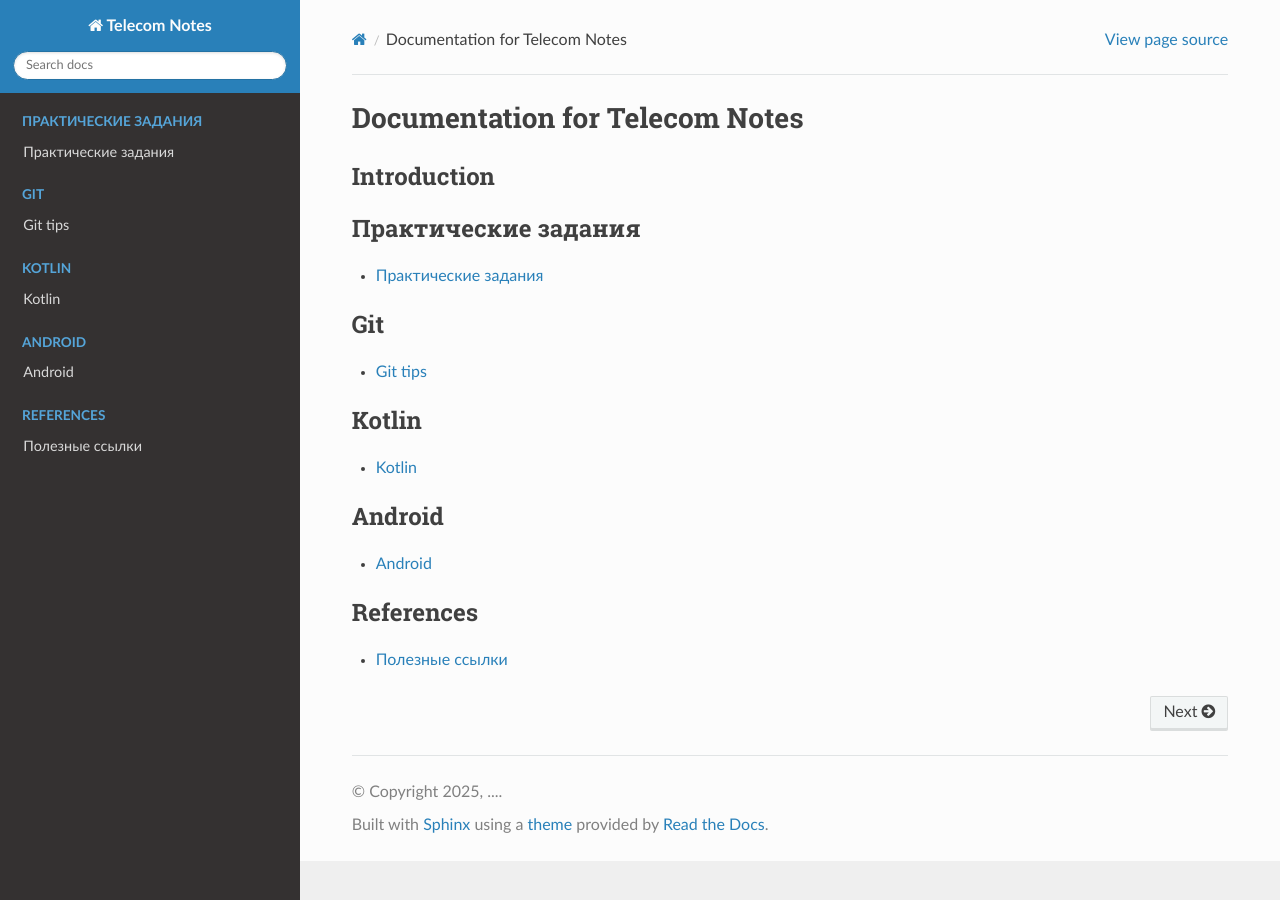
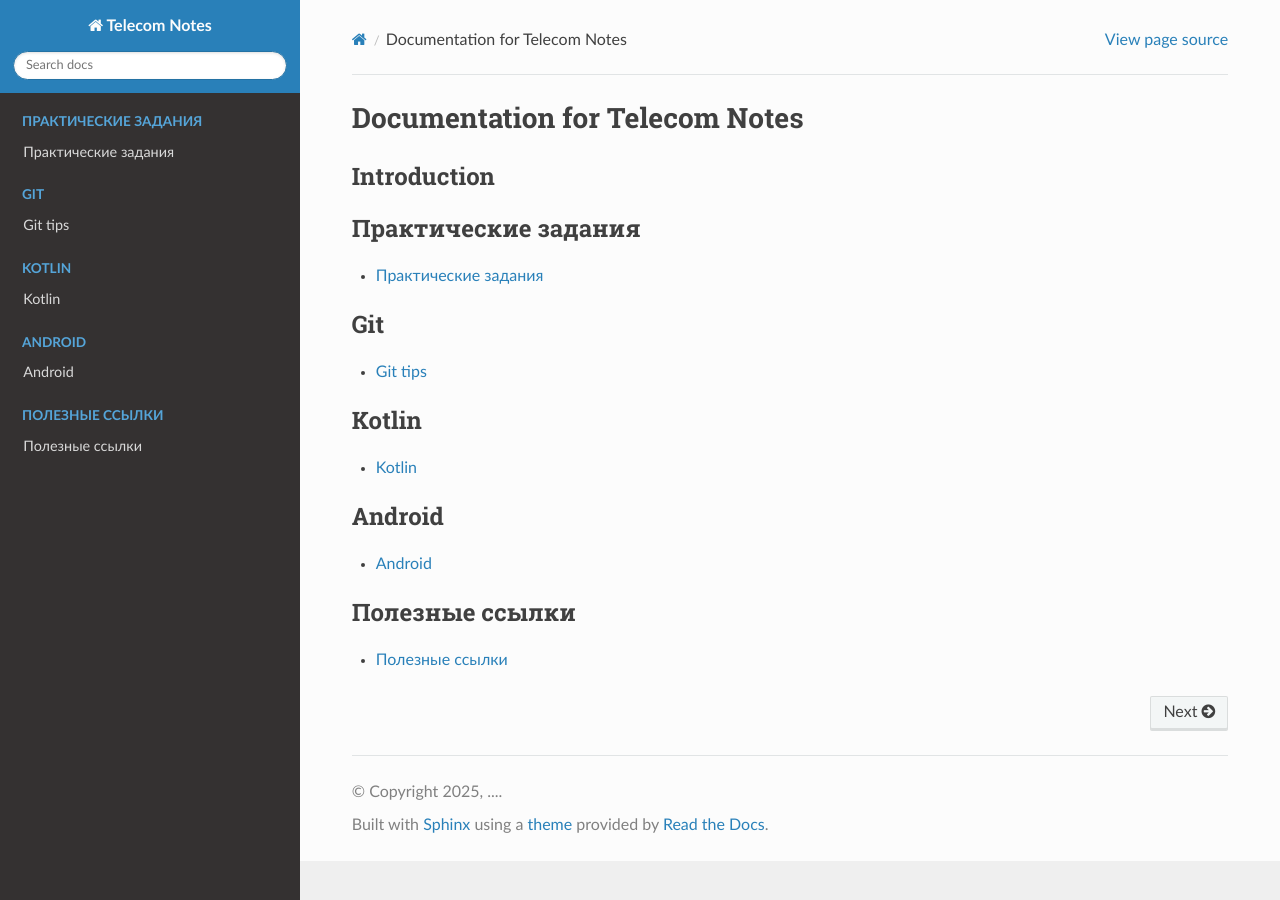
Before and after one commit to TelecomDep/notes, a Sphinx documentation site: the page built from docs/source/index.rst, in a window 1280 px wide. Built offline with Sphinx 7.4.7 and the Read the Docs theme 3.1.0, drawn with Linux system fonts in a browser that asks for light colours; pages that are not in the unit, such as notebooks, are missing from menus.

Commit message:
update Reference list

```diff
--- a/docs/source/index.rst
+++ b/docs/source/index.rst
@@ -42,10 +42,10 @@ Introduction
    Android/android
 
 .. raw:: latex
-   \chapter{References}
+   \chapter{Полезные ссылки}
 
 .. toctree::
-   :caption: References
+   :caption: Полезные ссылки
    :maxdepth: 1
 
    References/usefull_links
```
